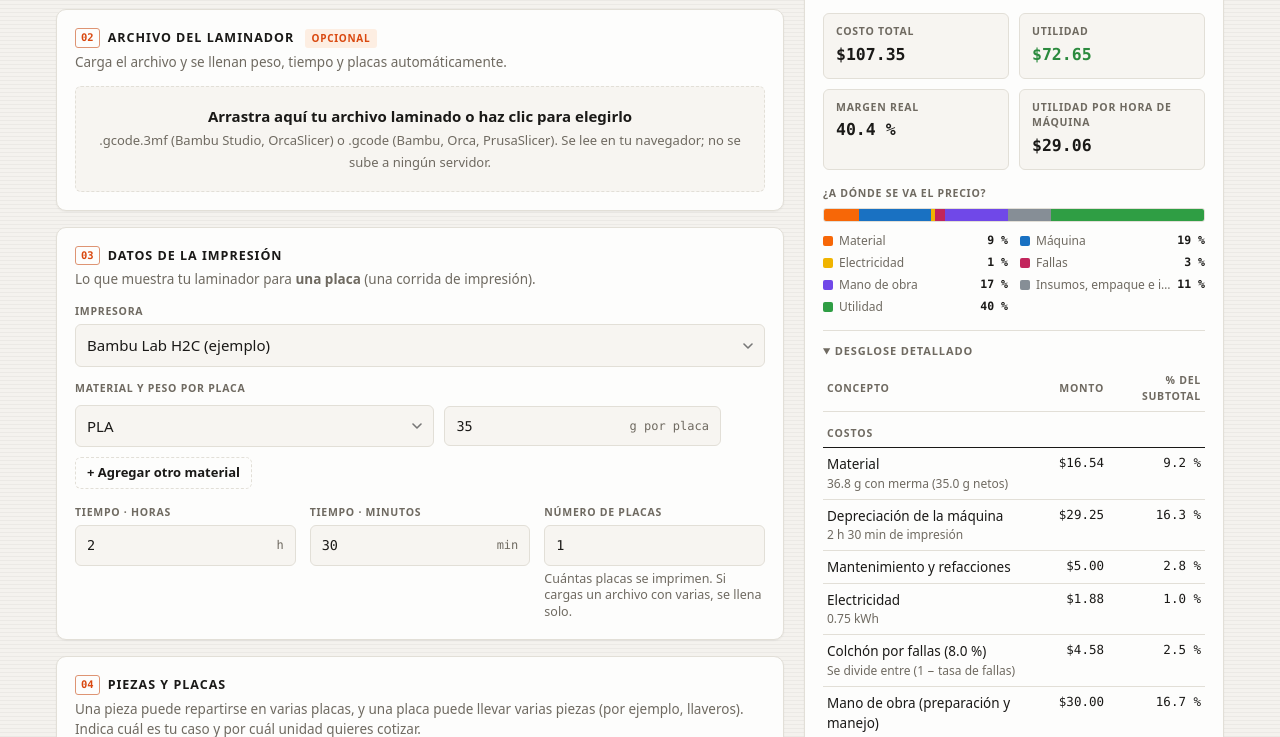
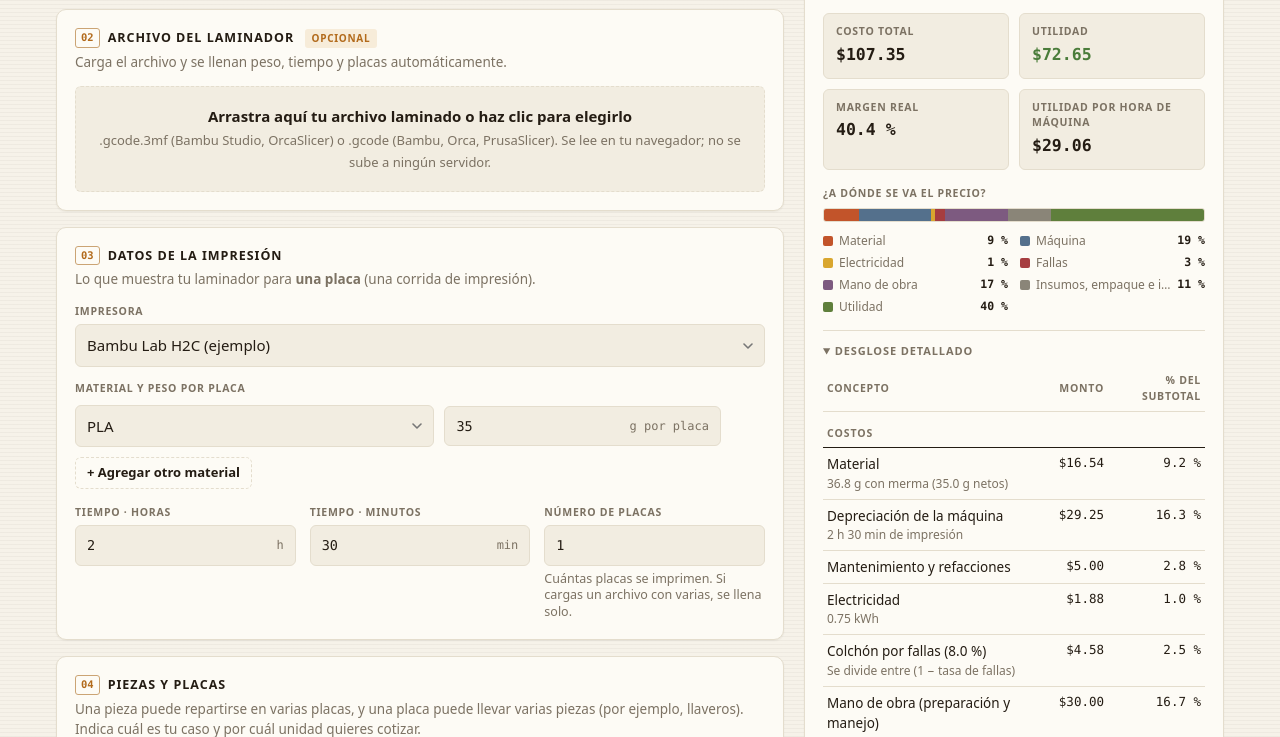
Before and after one commit to AINxStep/cotizador-impresion-3d, a website: page index.html in a window 1280 px wide. Shown: the part 273-1010 px from the top of the page. Drawn offline with Linux system fonts and the light colour scheme.

Commit message:
Paleta espresso + ámbar en ambos temas
Claro: crema + cobre; oscuro: espresso casi-negro + ámbar. La gráfica
usa ahora una paleta categórica en tonos tierra (iluminada en oscuro)
y el favicon se actualiza al nuevo acento.

```diff
--- a/css/styles.css
+++ b/css/styles.css
@@ -2,70 +2,86 @@
    Dirección: ficha técnica industrial. Números monoespaciados, hairlines,
    secciones numeradas y micro-estriación de "capas" (FDM). */
 :root {
-  --bg: #f4f2ee;
-  --surface: #fdfdfc;
-  --surface-2: #f7f5f1;
-  --ink: #1a1917;
-  --muted: #6f6a61;
-  --line: #e2dfd7;
-  --accent: #d9480f;
-  --accent-ink: #ffffff;
-  --accent-soft: #fdeee2;
-  --good: #2b8a3e;
-  --warn: #b35c00;
-  --warn-soft: #fdf0da;
-  --bad: #c92a2a;
-  --bad-soft: #fbe9e9;
-  --info-soft: #e8f1fb;
-  --info: #1864ab;
-  --shadow: 0 1px 2px rgba(20, 18, 10, .05);
+  --bg: #f6f2e9;
+  --surface: #fdfbf5;
+  --surface-2: #f2ede1;
+  --ink: #241c13;
+  --muted: #7c7263;
+  --line: #e4ddcd;
+  --accent: #b26a1b;
+  --accent-ink: #fffaf0;
+  --accent-soft: #f7ecd9;
+  --good: #4a7c3a;
+  --warn: #9c5e08;
+  --warn-soft: #f9eed8;
+  --bad: #b23c2e;
+  --bad-soft: #f8e8e3;
+  --info-soft: #e8eef2;
+  --info: #2f6a8a;
+  --shadow: 0 1px 2px rgba(35, 26, 12, .06);
   --radius: 10px;
   --radius-sm: 6px;
 
   --font: system-ui, -apple-system, "Segoe UI", Roboto, "Helvetica Neue", Arial, sans-serif;
   --mono: ui-monospace, SFMono-Regular, Menlo, Consolas, "Liberation Mono", monospace;
 
-  /* banda "ticket" siempre oscura (igual en tema claro y oscuro) */
-  --ticket-bg: #1a1916;
-  --ticket-ink: #f2efe8;
-  --ticket-muted: #9d988c;
-  --ticket-accent: #ffa14f;
+  /* banda "ticket" siempre oscura, teñida de espresso */
+  --ticket-bg: #1c150d;
+  --ticket-ink: #f4ecdd;
+  --ticket-muted: #a08f77;
+  --ticket-accent: #f2b45c;
 
   /* micro-estriación de capas de impresión */
-  --lines-light: repeating-linear-gradient(0deg, transparent 0 3px, rgba(20, 18, 10, .04) 3px 4px);
-  --lines-dark: repeating-linear-gradient(0deg, transparent 0 3px, rgba(255, 255, 255, .05) 3px 4px);
+  --lines-light: repeating-linear-gradient(0deg, transparent 0 3px, rgba(36, 28, 19, .04) 3px 4px);
+  --lines-dark: repeating-linear-gradient(0deg, transparent 0 3px, rgba(255, 236, 205, .06) 3px 4px);
 
-  --c-material: #f76707;
-  --c-machine: #1971c2;
-  --c-energy: #f0b400;
-  --c-failure: #c2255c;
-  --c-labor: #7048e8;
-  --c-other: #868e96;
-  --c-fees: #495057;
-  --c-ship: #adb5bd;
-  --c-profit: #2f9e44;
+  /* paleta categórica en tonos tierra */
+  --c-material: #c2542a;
+  --c-machine: #54708c;
+  --c-energy: #d9a62e;
+  --c-failure: #a63d40;
+  --c-labor: #7d5a80;
+  --c-other: #8a8578;
+  --c-fees: #5c5648;
+  --c-ship: #b3ac9c;
+  --c-profit: #5f7f3c;
 }
 
 @media (prefers-color-scheme: dark) {
   :root:not([data-theme="light"]) {
-    --bg: #131210;
-    --surface: #1c1b18;
-    --surface-2: #232220;
-    --ink: #f2f0ea;
-    --muted: #a09c92;
-    --line: #33312b;
-    --accent: #ff8a4c;
-    --accent-ink: #1a0e05;
-    --accent-soft: #2e1e13;
-    --good: #69db7c;
-    --warn: #ffb84d;
+    --bg: #16110c;
+    --surface: #1f1913;
+    --surface-2: #282119;
+    --ink: #f1e9db;
+    --muted: #a39481;
+    --line: #3a3227;
+    --accent: #f0a848;
+    --accent-ink: #241500;
+    --accent-soft: #352712;
+    --good: #94c973;
+    --warn: #f0b35c;
     --warn-soft: #2f2410;
-    --bad: #ff8787;
-    --bad-soft: #35191a;
-    --info-soft: #14283b;
-    --info: #74c0fc;
-    --shadow: 0 1px 2px rgba(0, 0, 0, .4);
-    --lines-light: repeating-linear-gradient(0deg, transparent 0 3px, rgba(255, 255, 255, .025) 3px 4px);
+    --bad: #e5876f;
+    --bad-soft: #331b14;
+    --info-soft: #1d2830;
+    --info: #8fb8d4;
+    --shadow: 0 1px 2px rgba(0, 0, 0, .45);
+    --ticket-bg: #100c07;
+    --ticket-ink: #f1e9db;
+    --ticket-muted: #998b75;
+    --ticket-accent: #ffc179;
+    --lines-light: repeating-linear-gradient(0deg, transparent 0 3px, rgba(255, 232, 200, .028) 3px 4px);
+
+    /* mismas categorías, iluminadas para el fondo oscuro */
+    --c-material: #e0704a;
+    --c-machine: #7d9cba;
+    --c-energy: #e8bf5a;
+    --c-failure: #c96064;
+    --c-labor: #a184b0;
+    --c-other: #9a9484;
+    --c-fees: #857c6b;
+    --c-ship: #c4bca9;
+    --c-profit: #8fb060;
   }
 }
 
```
Also changed, not shown: index.html (line endings or trailing spaces).
